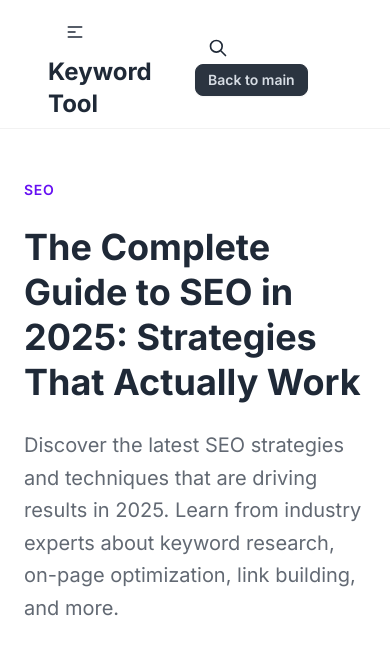
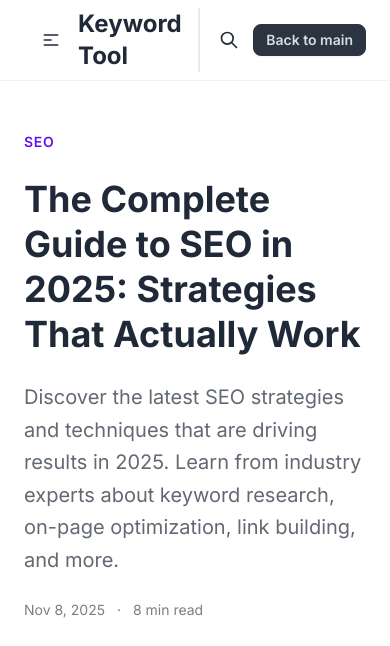
Before and after one commit to lunaaziz/blog.keywordtool, a plain HTML site: page article.html in a window 390 px wide. Shown: the top 646 px of the page. Drawn offline with nearby package versions, Linux system fonts and the light colour scheme.

Commit message:
Update header structure: add Blog title with divider, make fully responsive

```diff
--- a/article.html
+++ b/article.html
@@ -114,7 +114,6 @@
 
     <!-- Navigation -->
     <div class="navbar bg-white border-b border-base-200 sticky top-0 z-50 px-6">
-        <div class="w-full px-6">
         <div class="navbar-start">
             <div class="dropdown">
                 <div tabindex="0" role="button" class="btn btn-ghost lg:hidden">
@@ -132,6 +131,8 @@
             <a href="index.html" class="text-2xl font-bold text-base-content">
                 Keyword Tool
             </a>
+            <div class="divider divider-horizontal mx-4"></div>
+            <span class="text-lg font-semibold text-base-content hidden lg:block">Blog</span>
         </div>
         <div class="navbar-center hidden lg:flex">
             <ul class="menu menu-horizontal px-1 gap-2">
@@ -142,13 +143,12 @@
             </ul>
         </div>
         <div class="navbar-end gap-2">
-                <button class="btn btn-ghost btn-sm" onclick="search_modal.showModal()">
+            <button class="btn btn-ghost btn-sm btn-circle" onclick="search_modal.showModal()">
                 <svg xmlns="http://www.w3.org/2000/svg" class="h-5 w-5" fill="none" viewBox="0 0 24 24" stroke="currentColor">
                     <path stroke-linecap="round" stroke-linejoin="round" stroke-width="2" d="M21 21l-6-6m2-5a7 7 0 11-14 0 7 7 0 0114 0z" />
                 </svg>
             </button>
-                <a href="contact.html" class="btn btn-neutral btn-sm">Back to main</a>
-            </div>
+            <a href="https://keywordtool.io" target="_blank" class="btn btn-neutral btn-sm">Back to main</a>
         </div>
     </div>
 
```
Also changed, not shown: index.html (+2 -0 lines). Lines whose indentation alone changed are shown as unchanged.
